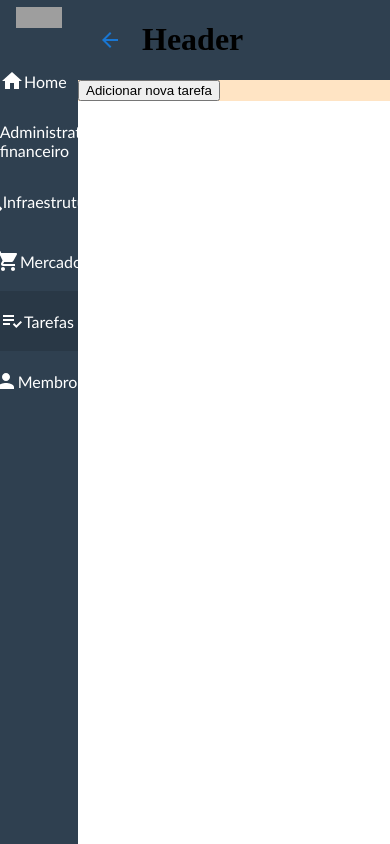
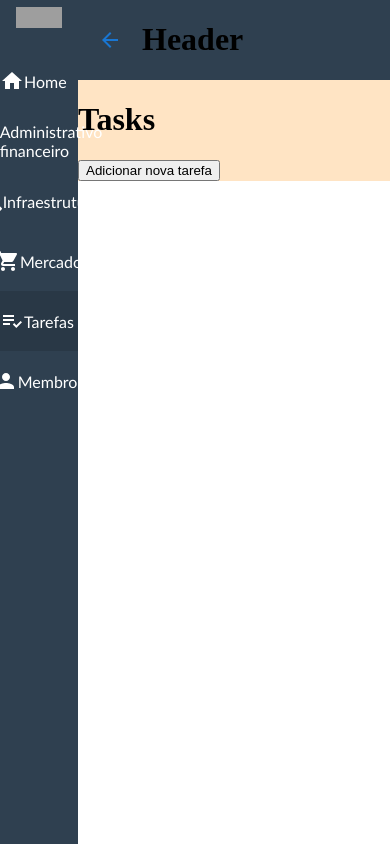
Before and after one commit to pmor4is/republic-app, a React (Create React App) app in the folder republic-app/: page /tasks in a window 390 px wide. Built offline with nearby package versions, Linux system fonts and the light colour scheme; grey boxes are pictures that could not be loaded.

Commit message:
Arrumando problemas de responsividade

```diff
--- a/republic-app/src/view/components/Header/Header.css
+++ b/republic-app/src/view/components/Header/Header.css
@@ -4,5 +4,5 @@
     min-width: 100%;
     background-color: #2F4050;
     /* margin: 20px; */
-    position: fixed;
+    /* position: fixed; */
 }
--- a/republic-app/src/view/components/MarketForm/MarketForm2.jsx
+++ b/republic-app/src/view/components/MarketForm/MarketForm2.jsx
@@ -5,8 +5,6 @@ import './MarketForm.css';
 
 export function MarketForm(props) {
     const url = "https://republic-app.vercel.app/market/";
-
-    const [pmarket, setPMarket] = useState("");
     const [pName, setPName] = useState("");
     const [pDescription, setPDescription] = useState("");
     const [pQuantity, setPQuantity] = useState("");
--- a/republic-app/src/view/screens/Home/Home.jsx
+++ b/republic-app/src/view/screens/Home/Home.jsx
@@ -8,8 +8,6 @@ export function Home() {
       <div className='Homepage-body'>
         {/* <Sidebar/> */}
         <Header />
-
-        <h1>lalala</h1>
         <div className="Homepage-content">
             <h1>Olá, Pedro</h1>
             <HomepageDashboard />
--- a/republic-app/src/view/screens/Market/Market.css
+++ b/republic-app/src/view/screens/Market/Market.css
@@ -2,8 +2,6 @@
     padding: 0;
     margin: 0;
     min-height: 100vh;
-    /* max-height: 100vh; */
-    /* min-width: 80vw; */
     width: 100%;
 
     display: flex;
```
